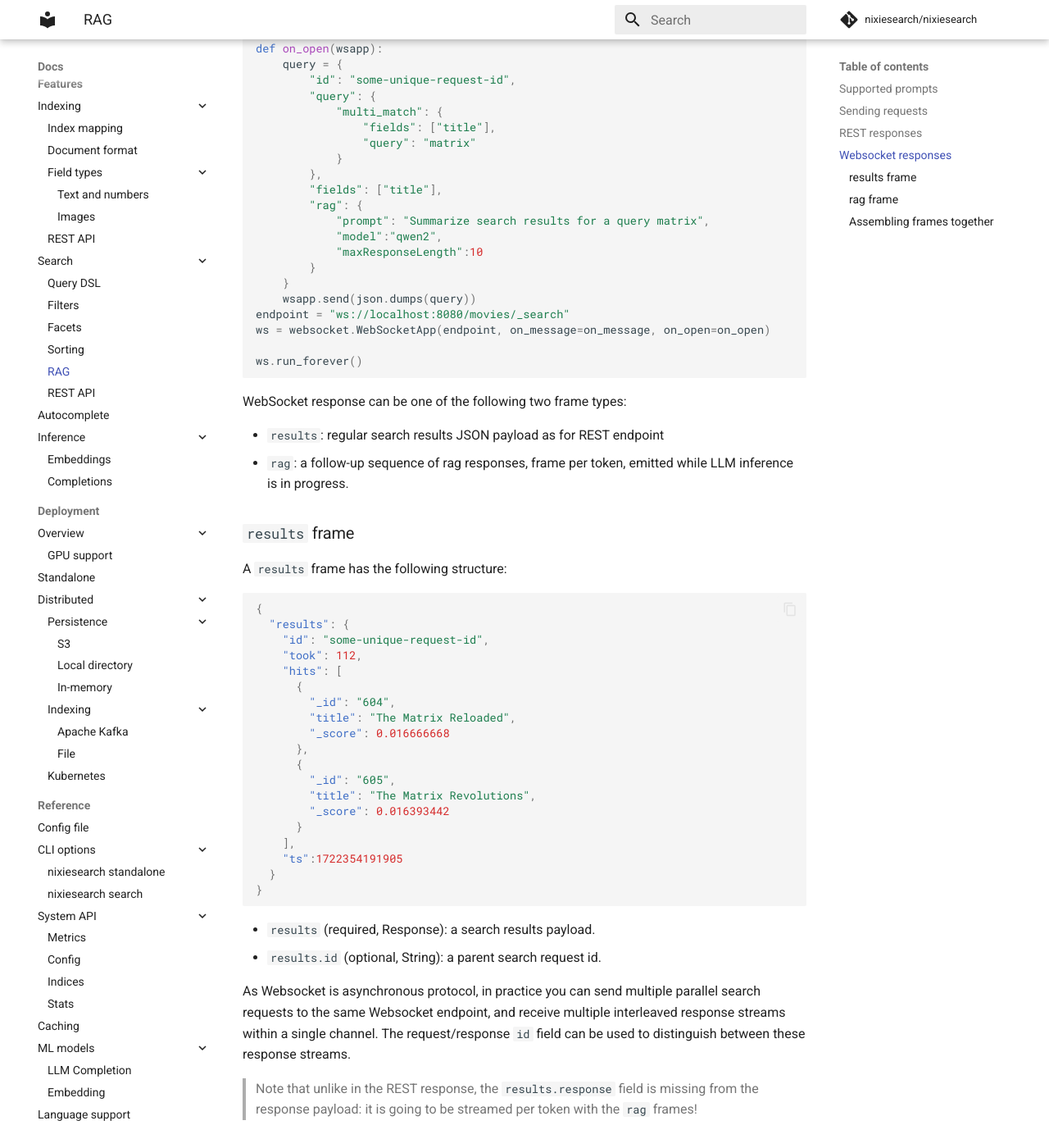
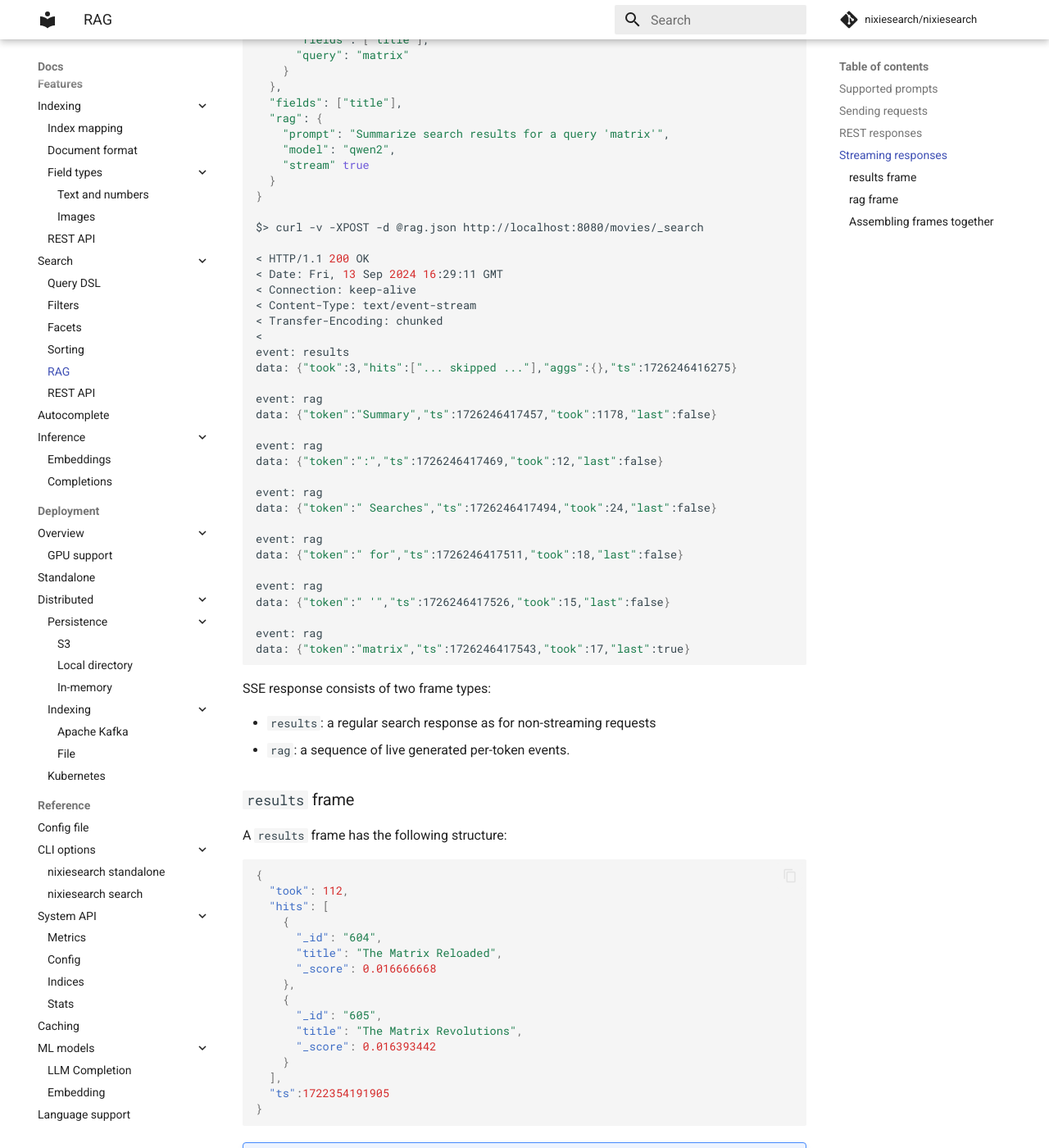
Before and after one commit to nixiesearch/nixiesearch, an MkDocs documentation site: the page built from docs/docs/features/search/rag.md, in a window 1280 px wide and 1400 px high, scrolled down 4029 px. Shown: the whole window at 82% size. Built offline with MkDocs 1.6.1 and Material for MkDocs 9.7.7, drawn with Linux system fonts in a browser that asks for light colours; comment, search, counter and statistics services are not loaded; some of the changed text lies outside the part shown.

Commit message:
SSE support for RAG/Completion streaming

````diff
--- a/docs/docs/features/search/rag.md
+++ b/docs/docs/features/search/rag.md
@@ -19,10 +19,11 @@ inference:
     # Used for summarization
     qwen2:
       provider: llamacpp
+      # Warning: this is a very small and dummy model
+      # for production uses consider using something bigger.
       model: Qwen/Qwen2-0.5B-Instruct-GGUF
       file: qwen2-0_5b-instruct-q4_0.gguf
       prompt: qwen2
-
 
 schema:
   movies:
@@ -78,10 +79,10 @@ inference:
 
 ## Sending requests
 
-For RAG requests, Nixiesearch supports REST and WebSocket protocols:
+For RAG requests, Nixiesearch supports REST and [Server Side Events](https://developer.mozilla.org/en-US/docs/Web/API/Server-sent_events/Using_server-sent_events) for streaming responses:
 
 * REST: much simpler to implement, but blocks till full RAG response is generated.
-* WebSocket: can stream each generated response toke, but more complex.
+* [SSE](https://developer.mozilla.org/en-US/docs/Web/API/Server-sent_events/Using_server-sent_events): can stream each generated response token, but is more complex to set up.
 
 Request format is the same for both protocols:
 
@@ -96,13 +97,15 @@ Request format is the same for both protocols:
   "fields": ["title", "description"],
   "rag": {
     "prompt": "Summarize search results for a query 'what is pizza'",
-    "model": "qwen2"
+    "model": "qwen2",
+    "stream": false
   }
 }
 ```
 
 The `rag` field has the following options:
 
+* `stream` (boolean, optional, default `false`): Should we stream response with [SSE](https://developer.mozilla.org/en-US/docs/Web/API/Server-sent_events/Using_server-sent_events), or just block until the complete response is generated.
 * `prompt` (string, required): A main instruction for the LLM.
 * `model` (string, required): Model name from the `rag.models` [index mapping section](#rag-retrieval-augmented-generation).
 * `fields` (string[], optional): A list of fields from the search results documents to embed to the LLM prompt. By default, use all stored fields from the response.
@@ -152,46 +155,63 @@ $> curl -v -XPOST -d @rag.json http://localhost:8080/movies/_search
 }
 ```
 
-## Websocket responses
+## Streaming responses
 
-The main REST search endpoint `/<index_name>/_search` can also function as a WebSocket endpoint. With a simple Python based WS client you can send websocket requests to this endpoint:
+The main REST search endpoint `/<index_name>/_search` can also function as an SSE endpoint.
 
-```python
-import websocket
-import json
+```shell
+$> cat rag.json
 
-websocket.enableTrace(True)
+{
+  "query": {
+    "multi_match": {
+      "fields": ["title"],
+      "query": "matrix"
+    }
+  },
+  "fields": ["title"],
+  "rag": {
+    "prompt": "Summarize search results for a query 'matrix'",
+    "model": "qwen2",
+    "stream" true
+  }
+}
 
-def on_message(wsapp, message):
-    print(message)
+$> curl -v -XPOST -d @rag.json http://localhost:8080/movies/_search
 
-def on_open(wsapp):
-    query = {
-        "id": "some-unique-request-id",
-        "query": {
-            "multi_match": {
-                "fields": ["title"],
-                "query": "matrix"
-            }
-        },
-        "fields": ["title"],
-        "rag": {
-            "prompt": "Summarize search results for a query matrix",
-            "model":"qwen2",
-            "maxResponseLength":10
-        }
-    }
-    wsapp.send(json.dumps(query))
-endpoint = "ws://localhost:8080/movies/_search"
-ws = websocket.WebSocketApp(endpoint, on_message=on_message, on_open=on_open)
+< HTTP/1.1 200 OK
+< Date: Fri, 13 Sep 2024 16:29:11 GMT
+< Connection: keep-alive
+< Content-Type: text/event-stream
+< Transfer-Encoding: chunked
+<
+event: results
+data: {"took":3,"hits":["... skipped ..."],"aggs":{},"ts":1726246416275}
 
-ws.run_forever()
+event: rag
+data: {"token":"Summary","ts":1726246417457,"took":1178,"last":false}
+
+event: rag
+data: {"token":":","ts":1726246417469,"took":12,"last":false}
+
+event: rag
+data: {"token":" Searches","ts":1726246417494,"took":24,"last":false}
+
+event: rag
+data: {"token":" for","ts":1726246417511,"took":18,"last":false}
+
+event: rag
+data: {"token":" '","ts":1726246417526,"took":15,"last":false}
+
+event: rag
+data: {"token":"matrix","ts":1726246417543,"took":17,"last":true}
+
 ```
 
-WebSocket response can be one of the following two frame types:
+SSE response consists of two frame types:
 
-* `results`: regular search results JSON payload as for REST endpoint
-* `rag`: a follow-up sequence of rag responses, frame per token, emitted while LLM inference is in progress.
+* `results`: a regular search response as for non-streaming requests
+* `rag`: a sequence of live generated per-token events.
 
 ### `results` frame
 
@@ -199,32 +219,26 @@ A `results` frame has the following structure:
 
 ```json
 {
-  "results": {
-    "id": "some-unique-request-id",
-    "took": 112,
-    "hits": [
-      {
-        "_id": "604",
-        "title": "The Matrix Reloaded",
-        "_score": 0.016666668
-      },
-      {
-        "_id": "605",
-        "title": "The Matrix Revolutions",
-        "_score": 0.016393442
-      }
-    ],
-    "ts":1722354191905
-  }
+  "took": 112,
+  "hits": [
+    {
+      "_id": "604",
+      "title": "The Matrix Reloaded",
+      "_score": 0.016666668
+    },
+    {
+      "_id": "605",
+      "title": "The Matrix Revolutions",
+      "_score": 0.016393442
+    }
+  ],
+  "ts":1722354191905
 }
 ```
 
-* `results` (required, Response): a search results payload.
-* `results.id` (optional, String): a parent search request id.
+!!! note
 
-As Websocket is asynchronous protocol, in practice you can send multiple parallel search requests to the same Websocket endpoint, and receive multiple interleaved response streams within a single channel. The request/response `id` field can be used to distinguish between these response streams.
-
-> Note that unlike in the REST response, the `results.response` field is missing from the response payload: it is going to be streamed per token with the `rag` frames!
+    Note that unlike in the REST response, the `results.response` field is missing from the response payload: it is going to be streamed per token with the `rag` frames!
 
 ### `rag` frame
 
@@ -232,40 +246,19 @@ A `rag` frame is a tiny frame always following the `results` frame:
 
 ```json
 {
-  "rag": {
-    "id": "some-unique-request-id",
-    "token": " Matrix",
-    "ts": 1722354192184,
-    "took": 20,
-    "last": false
-  }
+  "token": " Matrix",
+  "ts": 1722354192184,
+  "took": 20,
+  "last": false
 }
 ```
 
-* `rag.id` (optional, string): a parent request id
-* `rag.token` (required, string): next generated LLM token
-* `rag.ts` (required, long): generation timestamp
-* `rag.took` (required, long): how many millis underlying LLM spend generating this token
-* `rag.last` (required, bool): is this the last token in the response stream?
+* `token` (required, string): next generated LLM token
+* `ts` (required, long): generation timestamp
+* `took` (required, long): how many millis underlying LLM spend generating this token
+* `last` (required, bool): is this the last token in the response stream?
 
 ### Assembling frames together
-
-So a series of `results` and `rag` frames can be combined into a single stream in the following way:
-
-```json
-{"results":{"took":5,"hits":[{"_id":"604","title":"The Matrix Reloaded","_score":0.016666668},{"_id":"605","title":"The Matrix Revolutions","_score":0.016393442},{"_id":"157353","title":"Transcendence","_score":0.016129032},{"_id":"19995","title":"Avatar","_score":0.015873017},{"_id":"1538","title":"Collateral","_score":0.015625},{"_id":"264660","title":"Ex Machina","_score":0.015384615},{"_id":"1858","title":"Transformers","_score":0.015151516},{"_id":"1949","title":"Zodiac","_score":0.014925373},{"_id":"10681","title":"WALL·E","_score":0.014705882},{"_id":"766507","title":"Prey","_score":0.014492754}],"aggs":{},"id":"test1","ts":1722355042186}}
-{"rag":{"id":"test1","token":"The","ts":1722355042502,"took":313,"last":false}}
-{"rag":{"id":"test1","token":" Matrix","ts":1722355042518,"took":17,"last":false}}
-{"rag":{"id":"test1","token":" Reload","ts":1722355042600,"took":82,"last":false}}
-{"rag":{"id":"test1","token":"ed","ts":1722355042687,"took":86,"last":false}}
-{"rag":{"id":"test1","token":":","ts":1722355042707,"took":21,"last":false}}
-{"rag":{"id":"test1","token":" A","ts":1722355042759,"took":52,"last":false}}
-{"rag":{"id":"test1","token":" novel","ts":1722355042778,"took":18,"last":false}}
-{"rag":{"id":"test1","token":" adaptation","ts":1722355042801,"took":22,"last":false}}
-{"rag":{"id":"test1","token":" of","ts":1722355042815,"took":16,"last":false}}
-{"rag":{"id":"test1","token":" the","ts":1722355042833,"took":18,"last":false}}
-{"rag":{"id":"test1","token":"","ts":1722355042834,"took":1,"last":true}}```
-```
 
 * The `results` frame with search results is always the first one
 * If there was a `request.rag` field present in the search request, server will start streaming RAG response tokens
````
Also changed, not shown: docs/docs/features/inference/completions.md (+65 -2 lines), 9 other files.
